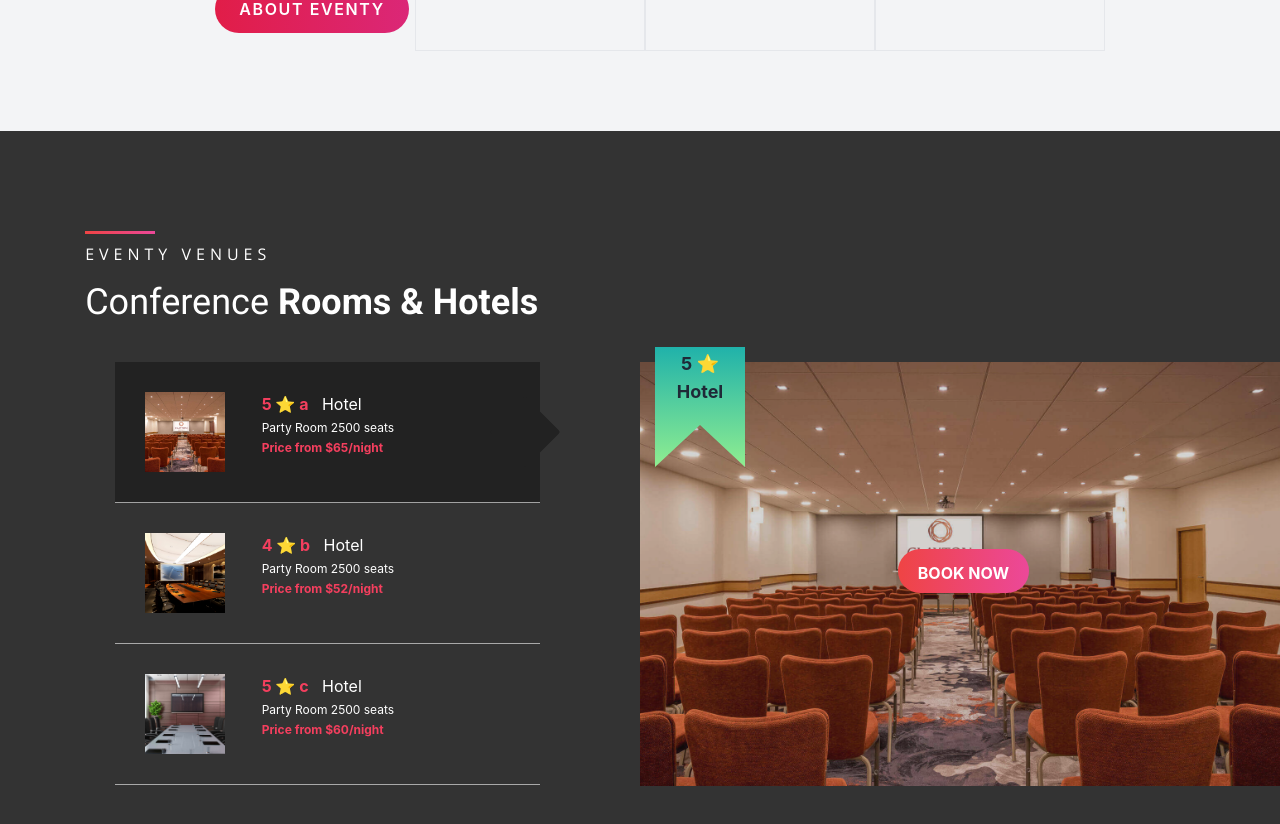
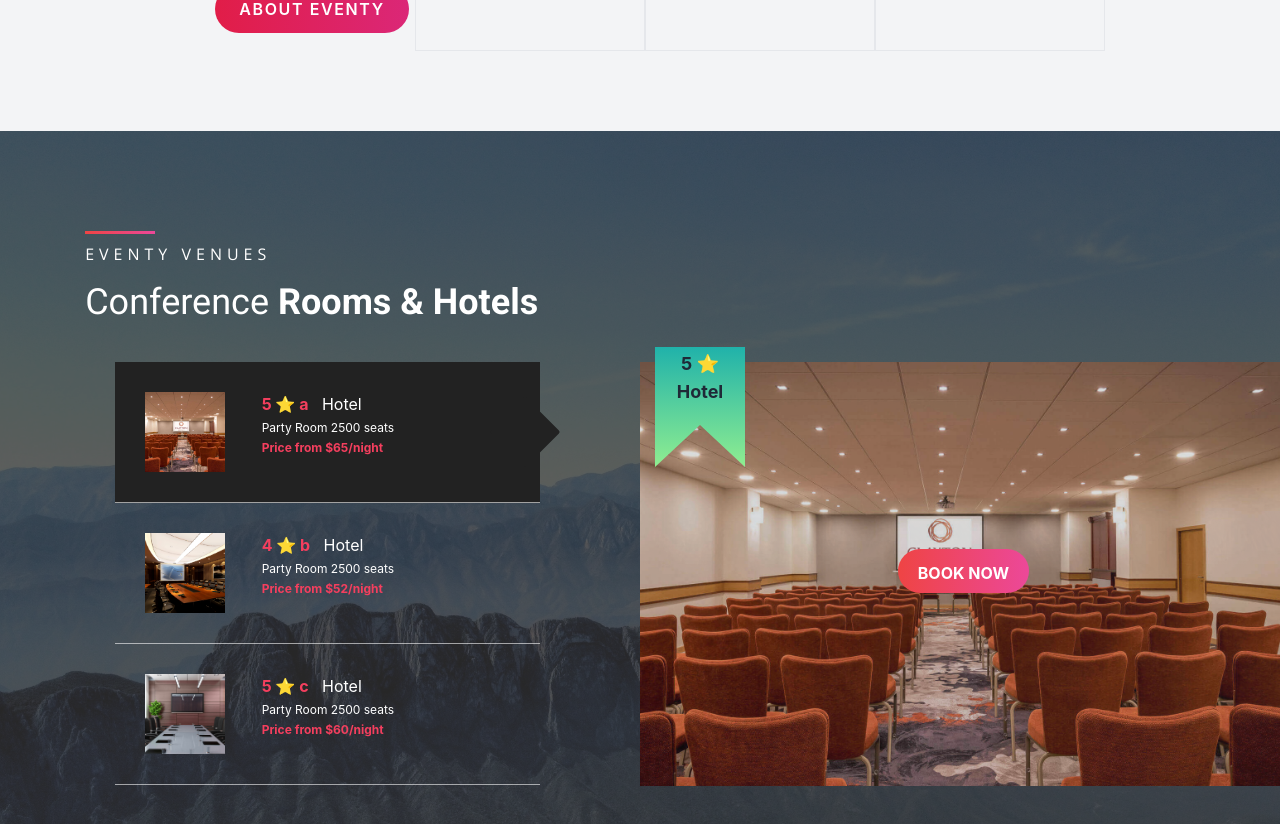
Before and after one commit to team-binarybrains/eventy-clientsite, a React (Create React App) app: page / in a window 1280 px wide. Shown: the part 1940-2764 px from the top of the page. Built offline with nearby package versions, Linux system fonts and the light colour scheme; a web font is replaced by a local one.

Commit message:
venues section background added

```diff
--- a/src/Components/Home/Venues/Venues.js
+++ b/src/Components/Home/Venues/Venues.js
@@ -18,7 +18,8 @@ const Venues = () => {
     }
 
     return (
-        <section className='bg-[#333333]'>
+        <section className={`${styles.bgImage}`}>
+            <section className='bg-[#333333c7]'>
                 <div className='py-[100px] flex sm:flex-row flex-col sm:items-end sm:justify-center gap-x-[1%] gap-y-5 flex-wrap container mx-auto'>
                     <div className='basis-[49%] shrink px-3'>
                         <div className='max-w-[530px] ml-auto text-center sm:text-left'>
@@ -52,6 +53,7 @@ const Venues = () => {
                     </div>
                 </div>
             </section>
+        </section>
     );
 };
 
--- a/src/Components/Home/Venues/venue.module.css
+++ b/src/Components/Home/Venues/venue.module.css
@@ -7,6 +7,14 @@
 
 .roboto{
     font-family: 'Roboto', sans-serif;
+}
+
+.bgImage{
+    background-image: url('../../../asset/brenda-alvarado-ruiz-m-i_e6c8gm8-unsplash.jpg');
+    background-position: center;
+    background-repeat: no-repeat;
+    background-size: cover;
+    background-attachment: fixed;
 }
 
 .section::-webkit-scrollbar {
```
Lines whose indentation alone changed are shown as unchanged.
